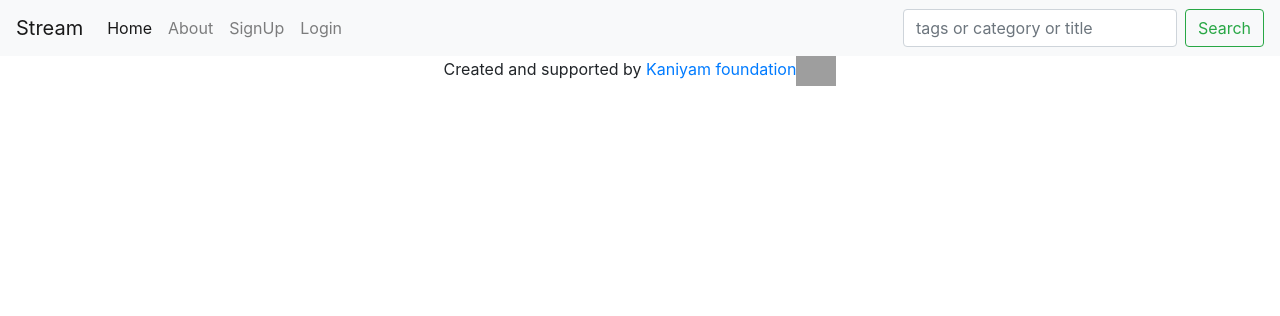
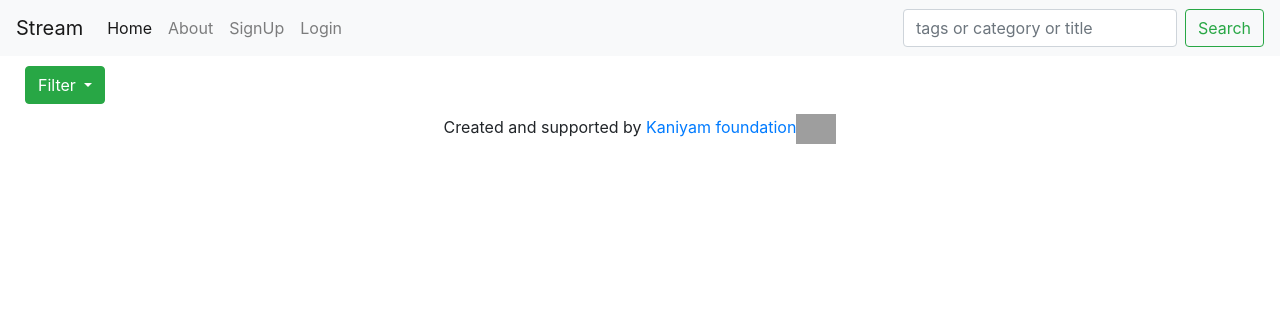
Before and after one commit to KaniyamFoundation/watch_and_practise_web_applicaton, a Django app: page / in a window 1280 px wide. Shown: the top 316 px of the page. Run offline with Django 3.2, Linux system fonts and the light colour scheme; data that the repository does not hold is empty; some libraries are stand-ins or nearby versions; grey boxes are pictures that could not be loaded.

Commit message:
css small fixes

```diff
--- a/requirements.txt
+++ b/requirements.txt
@@ -2,4 +2,5 @@ asgiref==3.2.7
 Django==3.0.6
 pytz==2020.1
 sqlparse==0.3.1
-sycopg2-binary==2.8.5
+psycopg2-binary==2.8.5
+six==1.14.0
--- a/streamapp/templates/about.html
+++ b/streamapp/templates/about.html
@@ -11,7 +11,7 @@
 
 {% block content %}
 
-<div class="container">
+<div class="container mx-auto">
     <div class="english-container">
         <p>We are happy to release theis Interactive Online Teaching software at <a href="http://tts.kaniyam.com" rel="nofollow">http://teach.kaniyam.com</a></p>
         This is made with Ubuntu/Linux, Python, Django, Celery, Postgres etc.</p>
--- a/streamapp/templates/home.html
+++ b/streamapp/templates/home.html
@@ -9,27 +9,53 @@
 {% endblock %}
 
 {% block content %}
-
-<div class="container">
+<div class="container-fluid">
+    <div class="btn-group" style="padding:10px">
+      <button type="button" class="btn btn-success dropdown-toggle" id ="filter-button" data-toggle="dropdown" aria-haspopup="true" aria-expanded="false">
+        {% if filter %}
+          {{ filter }}
+          {% else %}
+           Filter
+          {% endif %}
+      </button>
+      <div class="dropdown-menu" aria-labelledby="navbarDropdownMenuLink">
+          <a class="dropdown-item" href="?filter_by=Today">Today</a>
+          <div class="dropdown-divider"></div>
+          <a class="dropdown-item" href="?filter_by=Upcoming">Upcoming</a>
+          <div class="dropdown-divider"></div>
+          <a class="dropdown-item" href="?filter_by=Past">Past</a>
+      </div>
+    </div>
+    <div class="card-deck">
             {% for item in events %}
                 <div class="card" style="width:400px">
                   <div class="card-body">
-            <h4 class="card-title">{{ item.title }}</h4>
-              <p class="card-text"><b>Session Time:</b> {{ item.event_date }}</p>
+                    <h5 class="card-title">{{ item.title }}</h5>
+                      <p class="card-text"><small class="text-muted"><b>Starts at:</b> {{ item.event_date }}</small></p>
                       <p class="card-text">Category: {{ item.category }}</p>
                       <p class="card-text">Tags: {{ item.tags.all|join:", " }}</p>
                       <p class="card-text">Author: {{ item.organiser }}</p>
                       {% if user.is_authenticated %}
+                        {% if item.can_view == True %}
                             <a href="/event/{{item.event_id}}" class="btn btn-primary">View</a>
+                        {% else %}
+                            <div class="alert alert-warning">
+                              <strong>Upcoming!</strong>
+                          </div>
+                        {% endif %}
                       {% else %}
                           <div class="alert alert-danger">
                               <strong>Login!</strong> to view <a href="#" class="alert-link">session</a>.
                           </div>
                       {% endif %}
-
                   </div>
                 </div>
             {% endfor %}
     </div>
-
+</div>
+<script>
+    $('.dropdown-menu a').click(function(){
+        $('#filter-button').text($(this).text());
+  });
+</script>
 {% endblock %}
--- a/streamapp/views.py
+++ b/streamapp/views.py
@@ -3,16 +3,16 @@ from django.views import View
 from django.contrib.auth.models import User
 from django.contrib.auth import authenticate, logout, login
 from django.contrib.auth.decorators import login_required
-from datetime import datetime
+from datetime import datetime, date
 from django.contrib.sites.shortcuts import get_current_site
 from django.template.loader import render_to_string
 from django.core.mail import EmailMessage
 from django.utils.encoding import force_bytes, force_text
 from django.utils.http import urlsafe_base64_encode, urlsafe_base64_decode
 from django.db.models import Q
-from django.views.generic.detail import DetailView
+from django.utils import timezone
 
-from streamapp.utils import account_activation_token
+from streamapp.utils import account_activation_token, get_shell_url_for_user
 from streamapp.models import Event, StreamEvent
 
 
@@ -203,12 +203,35 @@ class HomeView(View):
 
         # get search query here
         search_q = request.GET.get('q')
+        filter_q = request.GET.get('filter_by')
 
         # include search condition also here
         if search_q:
             queryset &= Q(title__icontains=search_q) | Q(tags__name__icontains=search_q)| Q(category__name__icontains=search_q)
+
+        if filter_q and filter_q in ["Today", "Upcoming", "Past"]:
+            if filter_q == 'Past':
+                queryset &= Q(event_date__lte=datetime.now())
+            elif filter_q == 'Upcoming':
+                queryset &= Q(event_date__gte=datetime.now())
+            else:
+                queryset &= Q(event_date__startswith=date.today())
+        print("*****", queryset)
         events_obj = Event.objects.filter(queryset).order_by(order_by_field).distinct()
-        context = {"events": events_obj}
+
+        # block view if it's future
+        for event in events_obj:
+            if event.event_date > timezone.now():
+                event.can_view = False
+                event.flag = "upcoming"
+                event.event_url = "#"
+            else:
+                event.can_view = True
+                event.flag = "current"
+                event.event_url = "/event/{}".format(str(event.event_id))
+            print("event_date", event.event_date)
+            print("timezone date", timezone.now())
+        context = {"events": events_obj, "filter": filter_q, "q": search_q}
         return render(request, template_name=template_name, context=context)
 
     @login_required
@@ -236,6 +259,6 @@ class StreamViewAPI(View):
         context["etherpad_url"] = stream_obj.youtube_url
 
         # find the folder path and ttyd url for this user
-        context["shell_url"] = "http://localhost:7681/"
+        context["shell_url"] = get_shell_url_for_user(request.user)
 
         return render(request, template_name=template_name, context=context)
```
Also changed, not shown: streamapp/templates/index.html (+29 -8 lines), streamapp/utils.py (+23 -0 lines). Lines whose indentation alone changed are shown as unchanged.
